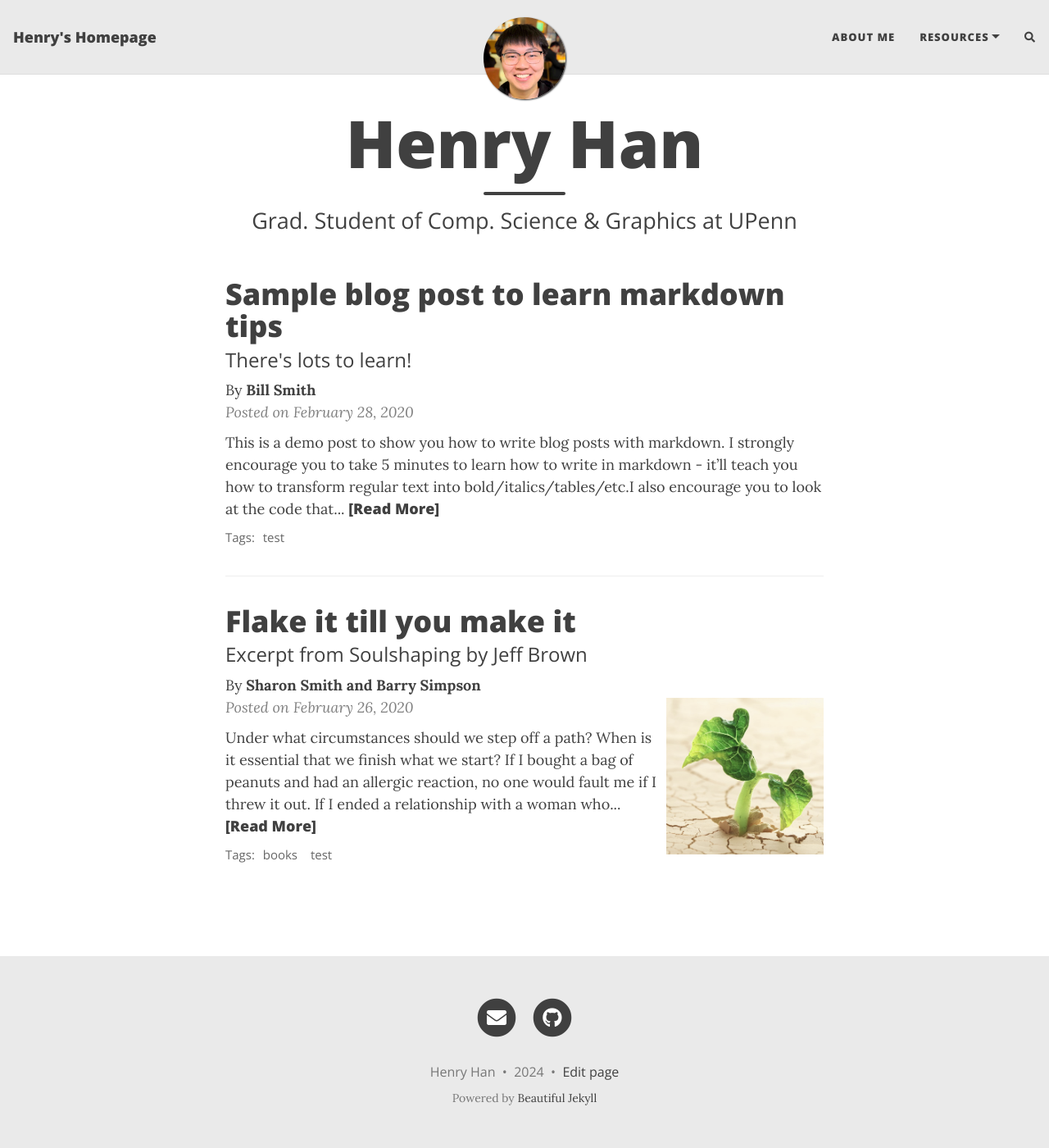
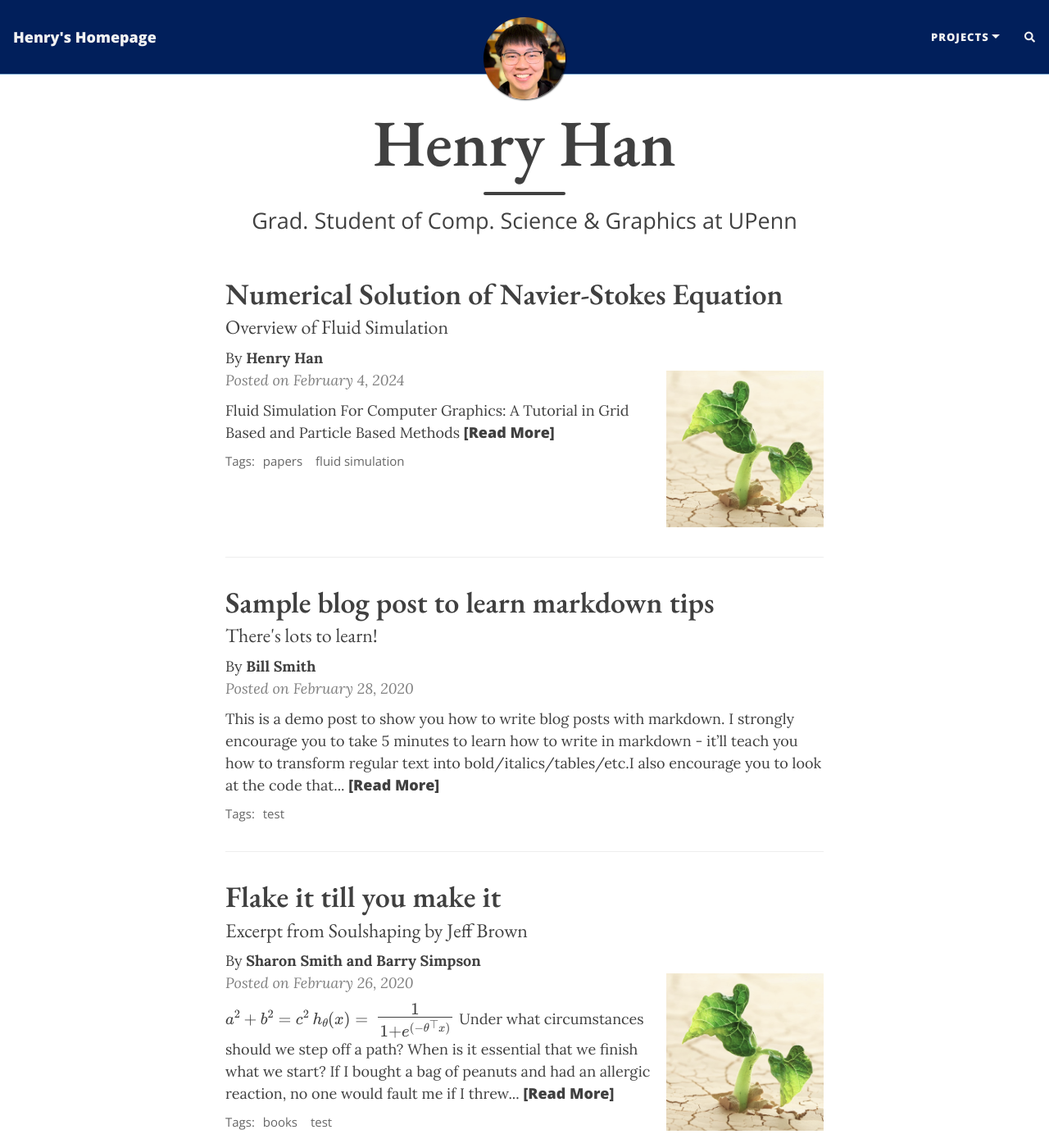
Before and after one commit to SirEnri2001/sirenri2001.github.io, a Jekyll site: the page built from index.html, in a window 1280 px wide and 1400 px high. Shown: the whole window at 82% size. Built offline with Jekyll 4.4.1, drawn with Linux system fonts in a browser that asks for light colours; nearby versions of some CDN libraries; formulas are drawn with MathJax 3; the list of posts is cut into pages by our own code; comment, search, counter and statistics services are not loaded; some of the changed lines change nothing that is shown.

Commit message:
Modify fonts & add latex support

```diff
--- a/_config.yml
+++ b/_config.yml
@@ -18,12 +18,14 @@ author: Henry Han
 ###############################################
 # --- List of links in the navigation bar --- #
 ###############################################
+navbar-links:
+  Projects:
+    - Quad Mesh Generator: "https://github.com/SirEnri2001/QuadMeshGenerator"
 
-navbar-links:
-  About Me: "aboutme"
-  Resources:
-    - Beautiful Jekyll: "https://beautifuljekyll.com"
-    - Learn markdown: "https://www.markdowntutorial.com/"
+#  About Me: "aboutme"
+#  Resources:
+#    - Beautiful Jekyll: "https://beautifuljekyll.com"
+#    - Learn markdown: "https://www.markdowntutorial.com/"
 
 ################
 # --- Logo --- #
@@ -52,7 +54,7 @@ social-network-links:
   email: "vlairrrrr@outlook.com"
   #rss: true  # remove this line if you don't want to show an RSS link at the bottom
   #facebook: deanattali
-  github: "https://github.com/sirenri2001"
+  github: "sirenri2001"
   #twitter: daattali
   #patreon: DeanAttali
   #youtube: "@daattali"
@@ -131,17 +133,17 @@ navbar-var-length: false
 
 # Personalize the colours in your website. Colour values can be any valid CSS colour
 
-navbar-col: "#EAEAEA"
-navbar-text-col: "#404040"
-navbar-border-col: "#DDDDDD"
+navbar-col: "#011F5B"
+navbar-text-col: "#F2F2F2"
+navbar-border-col: "#82AFD3"
 page-col: "#FFFFFF"
 text-col: "#404040"
 link-col: "#008AFF"
-hover-col: "#0085A1"
-footer-col: "#EAEAEA"
-footer-text-col: "#777777"
-footer-link-col: "#404040"
-footer-hover-col: "#0085A1"
+hover-col: "#999999"
+footer-col: "#011F5B"
+footer-text-col: "#F2F2F2"
+footer-link-col: "#333333"
+footer-hover-col: "#82AFD3"
 
 # Alternatively, the navbar, footer, and page background can be set to an image
 # instead of colour
--- a/_includes/footer.html
+++ b/_includes/footer.html
@@ -37,10 +37,6 @@
        {% endif%}
 
       </p>
-      {% unless site.remove-ads %}<p class="theme-by text-muted">
-        Powered by
-        <a href="https://beautifuljekyll.com">Beautiful Jekyll</a>
-      </p>{% endunless %}
       </div>
     </div>
   </div>
--- a/_layouts/base.html
+++ b/_layouts/base.html
@@ -8,6 +8,8 @@ common-ext-css:
   - "https://cdnjs.cloudflare.com/ajax/libs/font-awesome/5.12.1/css/all.min.css"
   - "https://fonts.googleapis.com/css?family=Lora:400,700,400italic,700italic"
   - "https://fonts.googleapis.com/css?family=Open+Sans:300italic,400italic,600italic,700italic,800italic,400,300,600,700,800"
+  - "https://fonts.googleapis.com/css2?family=EB+Garamond:ital,wght@0,400..800;1,400..800&display=swap"
+  - "https://fonts.googleapis.com/css2?family=EB+Garamond:ital,wght@0,400..800;1,400..800&family=Roboto:ital,wght@0,100;0,300;0,400;0,500;0,700;0,900;1,100;1,300;1,400;1,500;1,700;1,900&display=swap"
 common-ext-js:
   - href: "https://code.jquery.com/jquery-3.5.1.slim.min.js"
     sri: "sha256-4+XzXVhsDmqanXGHaHvgh1gMQKX40OUvDEBTu8JcmNs="
@@ -23,6 +25,18 @@ common-js:
 <html lang="{{ page.language | default: site.language | default: 'en' }}">
 <!-- Beautiful Jekyll 6.0.1 | Copyright Dean Attali 2023 -->
 {% include head.html %}
+<script type="text/x-mathjax-config">
+  MathJax.Hub.Config({
+    tex2jax: {
+      inlineMath: [ ['$','$'], ["\\(","\\)"] ],
+      processEscapes: true
+    }
+  });
+</script>
+
+<script type="text/javascript"
+        src="https://cdn.mathjax.org/mathjax/latest/MathJax.js?config=TeX-AMS-MML_HTMLorMML">
+</script>
 
 <body>
   {% include gtm_body.html %}
--- a/_layouts/post.html
+++ b/_layouts/post.html
@@ -3,7 +3,6 @@ layout: base
 ---
 
 {% include header.html type="post" %}
-
 <main class="{% if page.full-width %} container-fluid {% else %} container-md {% endif %}">
   <div class="row">
     <div class="{% if page.full-width %} col {% else %} col-xl-8 offset-xl-2 col-lg-10 offset-lg-1 {% endif %}">
--- a/_posts/2020-02-26-flake-it-till-you-make-it.md
+++ b/_posts/2020-02-26-flake-it-till-you-make-it.md
@@ -8,7 +8,8 @@ share-img: /assets/img/path.jpg
 tags: [books, test]
 author: Sharon Smith and Barry Simpson
 ---
-
+$$a^2 + b^2 = c^2$$
+$$h_\theta(x) = \Large\frac{1}{1 + \mathcal{e}^{(-\theta^\top x)}}$$
 Under what circumstances should we step off a path? When is it essential that we finish what we start? If I bought a bag of peanuts and had an allergic reaction, no one would fault me if I threw it out. If I ended a relationship with a woman who hit me, no one would say that I had a commitment problem. But if I walk away from a seemingly secure route because my soul has other ideas, I am a flake?
 
 The truth is that no one else can definitively know the path we are here to walk. It’s tempting to listen—many of us long for the omnipotent other—but unless they are genuine psychic intuitives, they can’t know. All others can know is their own truth, and if they’ve actually done the work to excavate it, they will have the good sense to know that they cannot genuinely know anyone else’s. Only soul knows the path it is here to walk. Since you are the only one living in your temple, only you can know its scriptures and interpretive structure.
--- /dev/null
+++ b/_posts/2024-02-04-fluid-simulation.md
@@ -0,0 +1,55 @@
+---
+layout: post
+title: Numerical Solution of Navier-Stokes Equation
+subtitle: Overview of Fluid Simulation
+cover-img: /assets/img/path.jpg
+thumbnail-img: /assets/img/thumb.png
+share-img: /assets/img/path.jpg
+tags: [papers, fluid simulation]
+author: Henry Han
+---
+# Fluid Simulation For Computer Graphics: A Tutorial in Grid Based and Particle Based Methods
+
+*Colin Braley & Adrian Sandu - Virginia Tech*
+
+# Main contribution
+
+This paper provide a introductory tutorial for people learning fluid simulation at a undergraduate level. It gives out a Navier-Stokes equation and 2 major methods, grid based and particle based, for calculating the equation.
+
+# Outline of the major topics
+
+Part 1 Navier-Stokes Equation
+
+Part 2 Grid Based Simulation
+
+1. Data Structures that defines each grid (MAC cell)
+
+   Marker-and-Cell Grid technique stores different quantities (pressure & velocity of the fluid) in different locations.The advantage of MAC is it has $O(\Delta x^2)$ accuracy whilst consider the actual velocity value $u$ at the center of each cell.
+
+2. Timestep selection (CFL condition)
+
+   CFL condition says, by each $\Delta t$ iteration, any quantity will only move $\Delta h$ distance (the length of each cell). However, in real implementations, we don't need to satisfy strictly of this condition since it'll be to slow for calculation. We usually use alternated form of CFL condition to speed up the simulation process.
+
+3. Advection (RK2 or Forward Euler)
+
+   We use the integrator to update each quantity according its neighbors.
+
+4. Pressure Solve (Solving linear equations that defines on Laplacian matrix of the cells)
+
+   We need to satisfy both the incompressibility condition (the divergence of each cell equals 0) and boundary conditions (the surface normal velocity of the fluid equals the surface of solid it contacted).
+
+   Therefore, we can defina a Laplacian matrix that track the connectivity of cells. We can also get the divergence of each cell by calculating the fluid velocity of its neighbors. By solving the linear equation, we get the pressure at every cell.
+
+# One thing interesting about the paper
+
+This paper introduce a different set of methods of CFL to speed up the simulation. By using optimized method of CFL, the advection process will be faster and more robust.
+
+# One thing I don't like about the paper
+
+The author did not explain well the differences of Navier-Stokes equation in Euler and Lagrangian representation. For example, the left-hand side of the equation $\frac{\partial \vec{u}}{\partial t} + \vec{u}$ is a Lagrangian representation, while we have $\frac{D \vec{u}}{D t}$ in Euler representation. There are different math background of the two.
+
+# Questions for the Authors (Two)
+
+1. How does hybrid approach (mixed point based and grid based) works?
+
+2. How to preserve the volumn (mass) when we adopt surface construction method in point based?
--- a/assets/css/beautifuljekyll.css
+++ b/assets/css/beautifuljekyll.css
@@ -33,8 +33,8 @@ p {
   margin: 1.875rem 0;
 }
 h1,h2,h3,h4,h5,h6 {
-  font-family: 'Open Sans', 'Helvetica Neue', Helvetica, Arial, sans-serif;
-  font-weight: 800;
+  font-family: 'EB Garamond', 'Helvetica Neue', Helvetica, Arial, sans-serif;
+  font-weight: 600;
   line-height: 1.1;
 }
 h1 {
```
Also changed, not shown: 1 other file.
